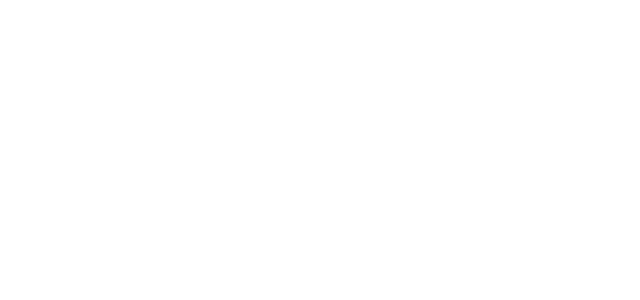
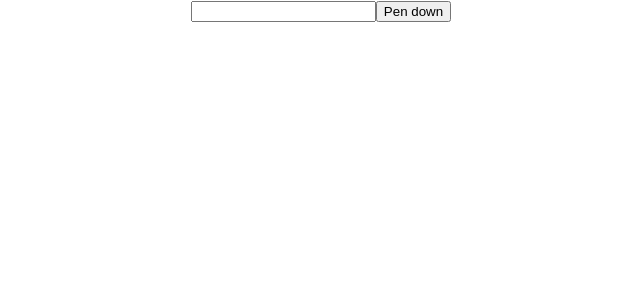
Before and after one commit to Jessiehongtran/speaktome, a React (Create React App) app in the folder app/: page /write in a window 1280 px wide. Shown: the top 300 px of the page, without its empty margins (319-959 px from the left). Built offline with nearby package versions, Linux system fonts and the light colour scheme.

Commit message:
added writing status func

```diff
--- a/app/src/App.js
+++ b/app/src/App.js
@@ -4,6 +4,7 @@
 import Navigation from './components/navigation';
 import Videos from './components/videos';
 import Calendar from './components/calendar';
+import Write from './views/write';
 
 class App extends React.Component {
   render(){
@@ -48,7 +49,7 @@
               props => {
                 return (
                   <>
-
+                  <Write {...props}/>
                   </>
                 )}}
           />
--- /dev/null
+++ b/app/src/components/showStatus.jsx
@@ -0,0 +1,27 @@
+import React from 'react';
+
+class DisplayStatus extends React.Component {
+    constructor(props){
+        super(props);
+        this.state = {
+
+        }
+    }
+
+    render(){
+        console.log('props in Display', this.props)
+        const date = Date();
+        return (
+            <div>
+                {this.props.statusList.map(status => (
+                    <div key={status.id}>
+                      <p>{date.toString()}</p>
+                      <p>{status.status}</p>
+                    </div>
+                ))}
+            </div>
+        )
+    }
+}
+
+export default DisplayStatus;
--- /dev/null
+++ b/app/src/components/writeStatus.jsx
@@ -0,0 +1,38 @@
+import React from 'react';
+
+class WriteStatus extends React.Component {
+    constructor(props){
+        super(props);
+        this.state = {
+            status: '',
+        }
+    }
+
+    handleChange = event => {
+        this.setState({status: event.target.value})
+    }
+
+    handleSubmit = event => {
+        event.preventDefault();
+        console.log('status', this.state.status)
+        this.props.addStatus(this.state.status)
+    }
+
+
+    render(){
+
+        console.log(this.state.status)
+        return (
+            <form onSubmit={this.handleSubmit}>
+                <input
+                    type="text"
+                    onChange={this.handleChange}
+                    placeholder=""
+                />
+                <button>Pen down</button>
+            </form>
+        )
+    }
+}
+
+export default WriteStatus;
--- /dev/null
+++ b/app/src/views/write.jsx
@@ -0,0 +1,40 @@
+import React from 'react';
+import WriteStatus from '../components/writeStatus';
+import DisplayStatus from '../components/showStatus';
+
+class WritePage extends React.Component {
+    constructor(){
+        super();
+        this.state = {
+            statusList : []
+        }
+    }
+
+    addStatus = status => {
+        const newStatus = {
+            id: Date.now(),
+            status: status
+        }
+        this.setState({
+            statusList : [...this.state.statusList, newStatus]
+        })
+    }
+
+
+    render(){
+
+
+        return (
+            <div>
+                <WriteStatus
+                    addStatus={this.addStatus}
+                />
+                <DisplayStatus
+                    statusList={this.state.statusList}
+                />
+            </div>
+        )
+    }
+}
+
+export default WritePage;
```
